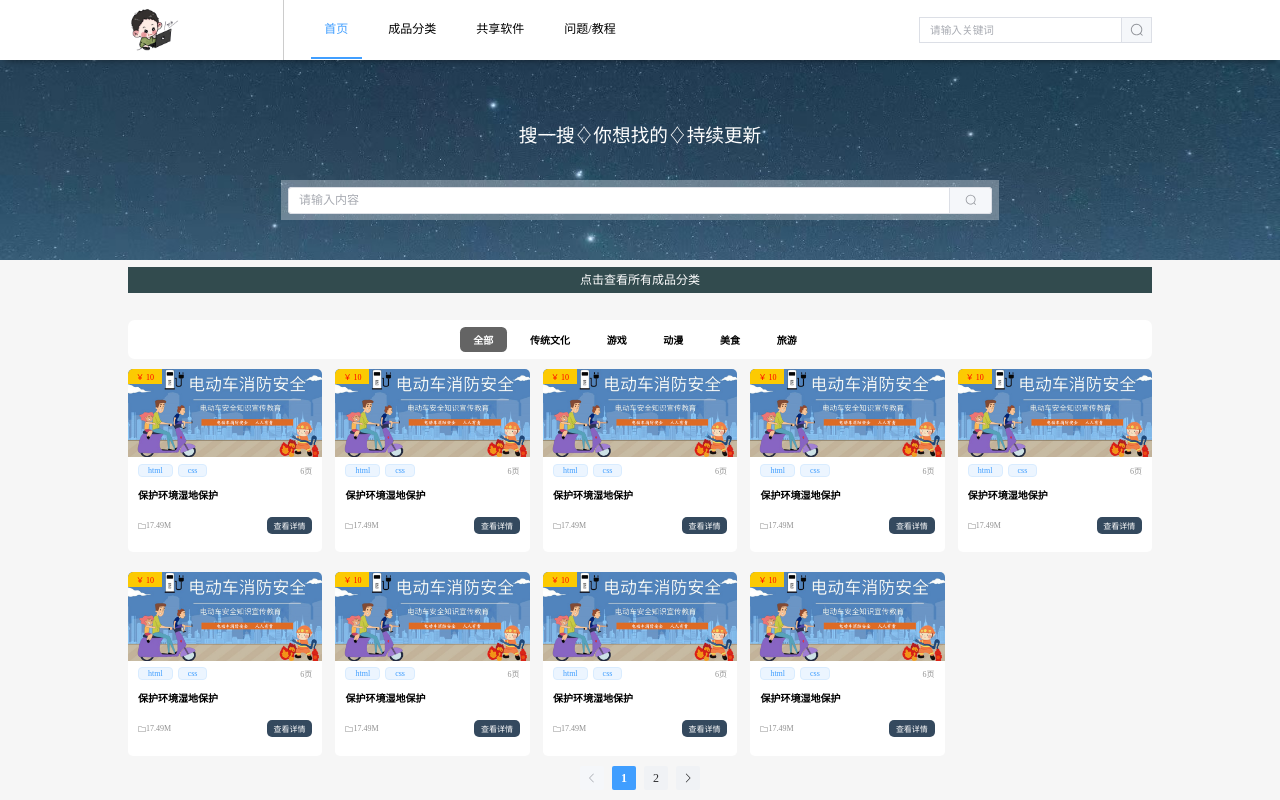
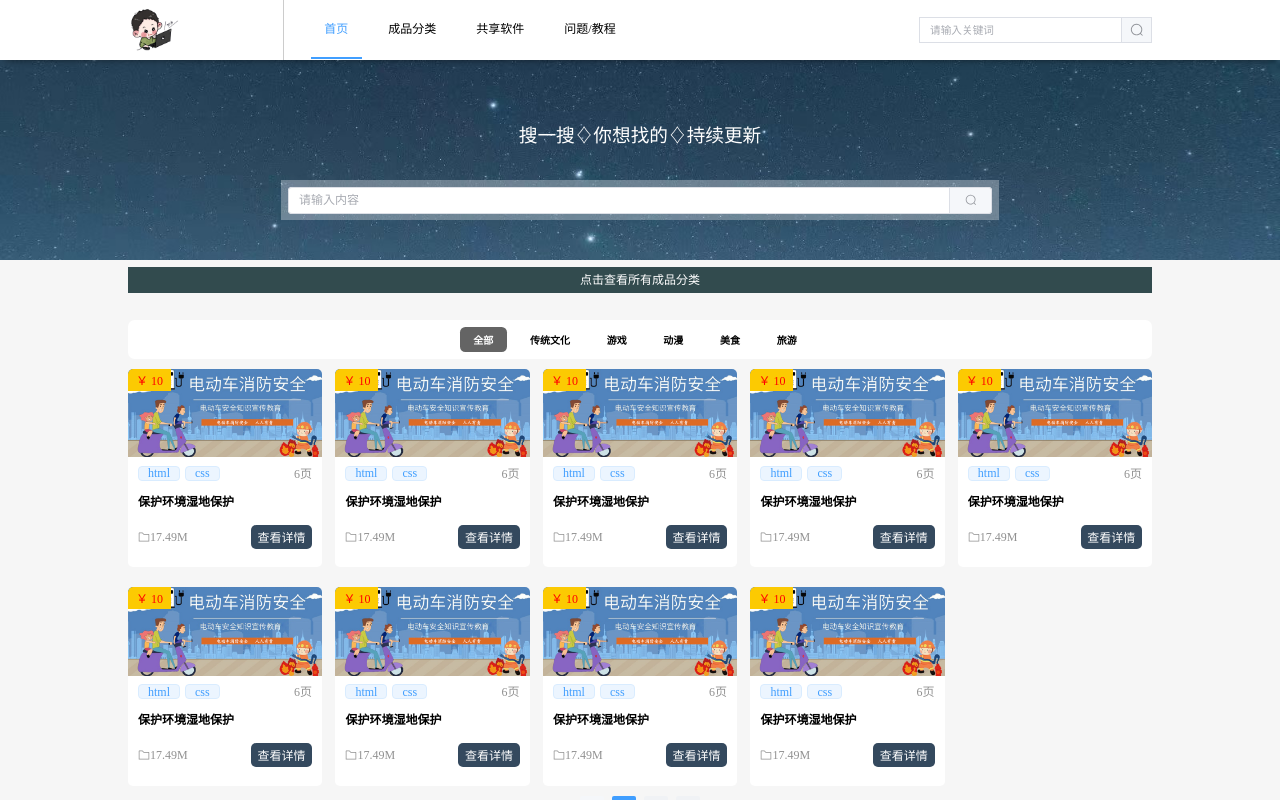
Before and after one commit to lw20001210/Shop, a Vue app: page /home in a window 1280 px wide. Shown: the top 800 px of the page. Built offline with nearby package versions, Linux system fonts and the light colour scheme.

Commit message:
feat:集成docker

```diff
--- a/src/components/content/ShopList.vue
+++ b/src/components/content/ShopList.vue
@@ -228,26 +228,25 @@ const formatDate = (data: string) => {
             grid-template-columns: repeat(5, 1fr);
 
             .money {
-                font-size: 8px !important;
+                font-size: 12px !important;
             }
 
             .top {
-                font-size: 8px !important;
+                font-size: 12px !important;
 
                 .elTag {
-                    font-size: 8px !important;
-                    height: 13px !important;
+                    font-size: 12px !important;
+                    height: 15px !important;
                 }
 
             }
 
             .center {
-                font-size: 10px !important;
+                font-size: 12px !important;
             }
 
             .bottom {
-                font-size: 8px !important;
-
+                font-size: 12px !important;
             }
         }
     }
```
Also changed, not shown: 2 other files (tests, documents, lock files or other folders).
